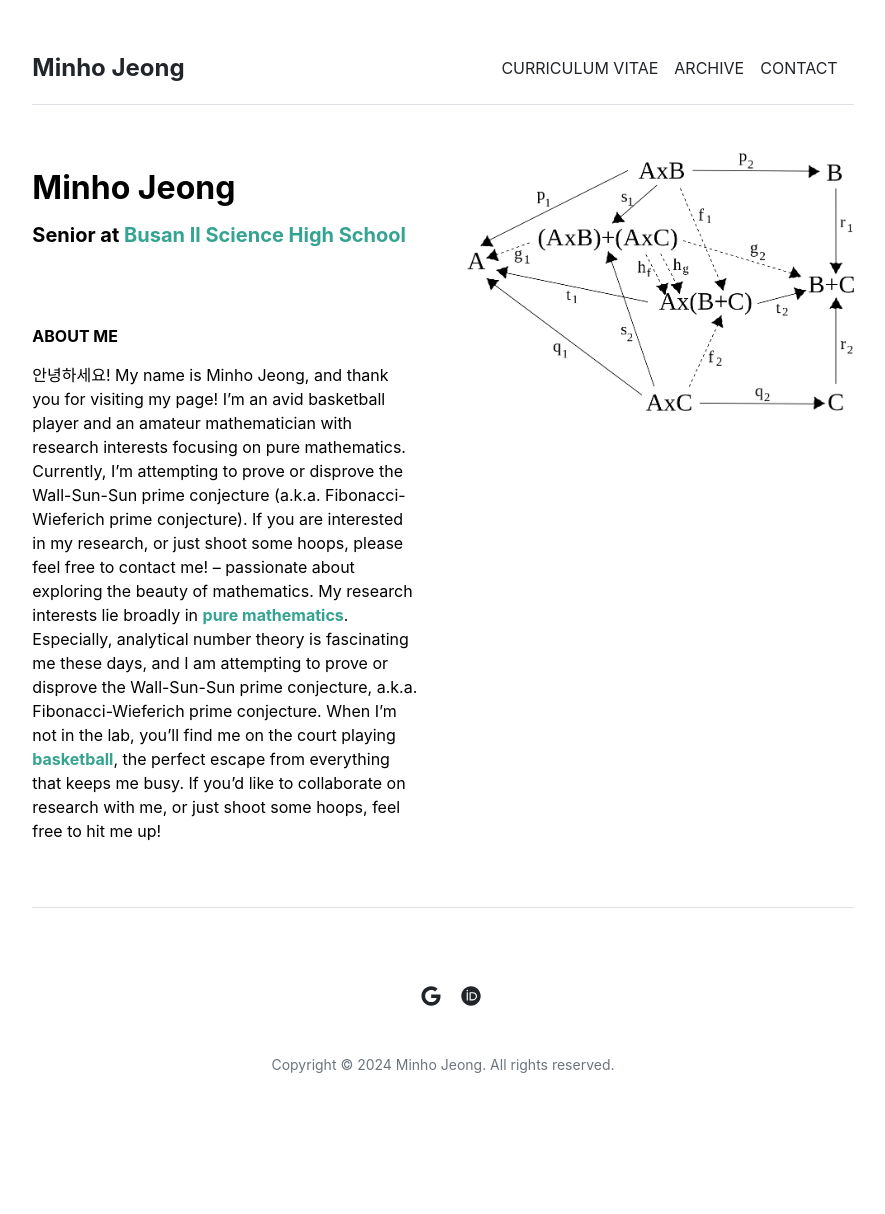
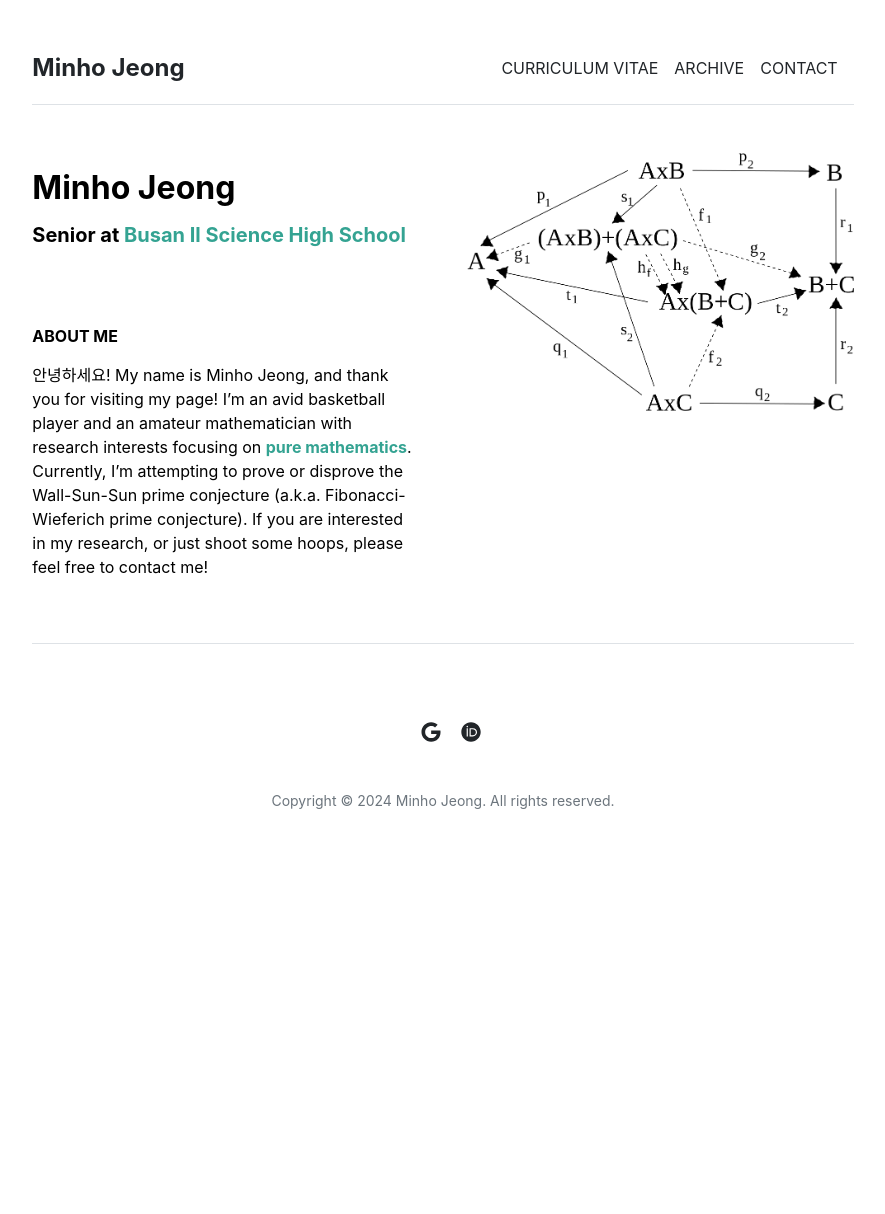
Before and after one commit to mino-jeong/mino-jeong.github.io, a Jekyll site: the page built from index.md, in a window 1280 px wide. Shown: the whole page, without its empty margins (197-1082 px from the left). Built offline with Jekyll 4.4.1, drawn with Linux system fonts in a browser that asks for light colours; after the commit the page ends 950 px from its top, so only the background shows below that.

Commit message:
Update index.md

```diff
--- a/index.md
+++ b/index.md
@@ -5,6 +5,4 @@ title: "Home"
 
 <p><br></p>
 <p style="line-height:1.2"><strong>ABOUT ME</strong></p>
-안녕하세요! My name is Minho Jeong, and thank you for visiting my page! I'm an avid basketball player and an amateur mathematician with research interests focusing on pure mathematics. Currently, I'm attempting to prove or disprove the Wall-Sun-Sun prime conjecture (a.k.a. Fibonacci-Wieferich prime conjecture). If you are interested in my research, or just shoot some hoops, please feel free to contact me!
- --
-passionate about exploring the beauty of mathematics. My research interests lie broadly in <strong><a href="https://xkcd.com/435" style="text-decoration-line: none"><font color="#34A392">pure mathematics</font></a></strong>. Especially, analytical number theory is fascinating me these days, and I am attempting to prove or disprove the Wall-Sun-Sun prime conjecture, a.k.a. Fibonacci-Wieferich prime conjecture. When I'm not in the lab, you'll find me on the court playing <strong><a href="https://www.nba.com" style="text-decoration-line: none"><font color="#34A392">basketball</font></a></strong>, the perfect escape from everything that keeps me busy. If you'd like to collaborate on research with me, or just shoot some hoops, feel free to hit me up!
+안녕하세요! My name is Minho Jeong, and thank you for visiting my page! I'm an avid basketball player and an amateur mathematician with research interests focusing on <strong><a href="https://xkcd.com/435" style="text-decoration-line: none"><font color="#34A392">pure mathematics</font></a></strong>. Currently, I'm attempting to prove or disprove the Wall-Sun-Sun prime conjecture (a.k.a. Fibonacci-Wieferich prime conjecture). If you are interested in my research, or just shoot some hoops, please feel free to contact me!
```
